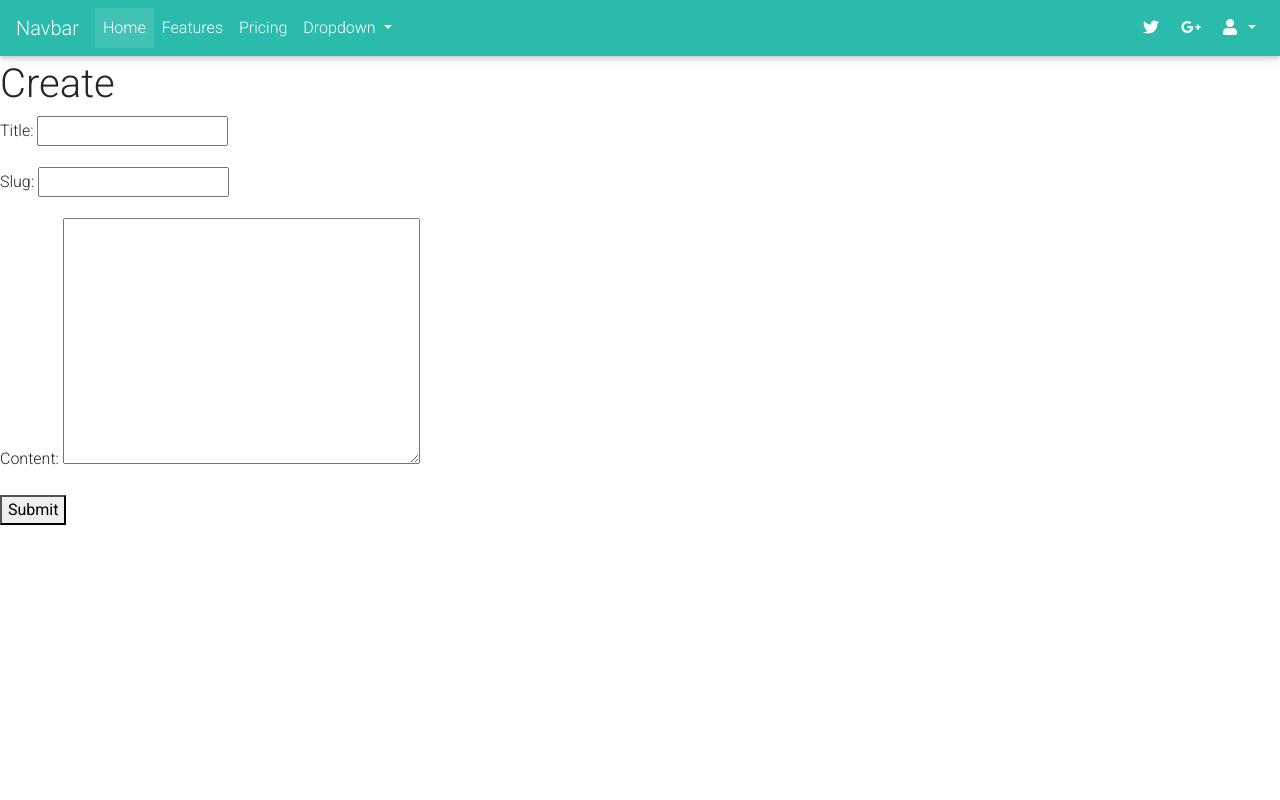
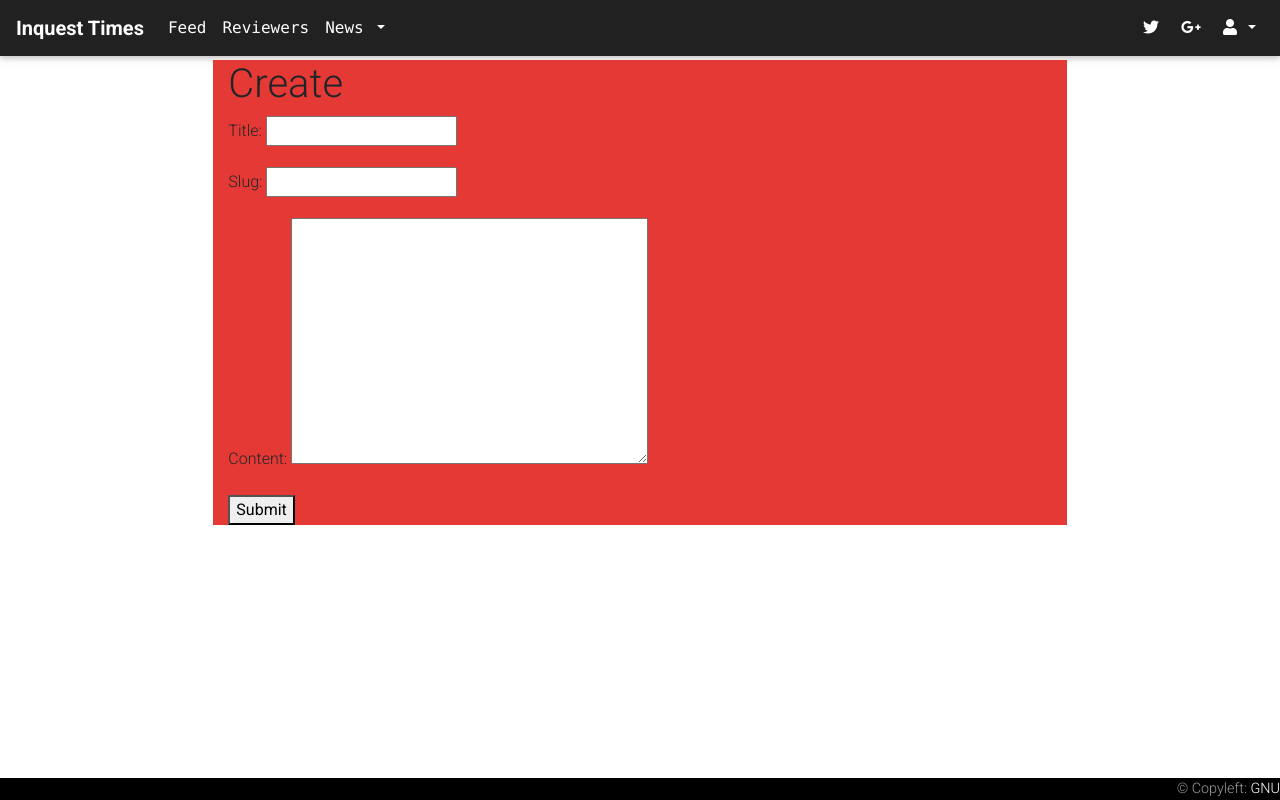
Before and after one commit to mohdomama/inquest, a Django app: page /blogs/create/ in a window 1280 px wide. Run offline with Django 3.2, Linux system fonts and the light colour scheme; some libraries are stand-ins or nearby versions.

Commit message:
feat: improve base layout

```diff
--- a/src/templates/base.html
+++ b/src/templates/base.html
@@ -22,34 +22,29 @@
 </head>
 
 <body>
-<!--Navbar -->
-<nav class="mb-1 navbar navbar-expand-lg navbar-dark default-color">
-    <a class="navbar-brand" href="#">Navbar</a>
+  <!--Navbar -->
+  <nav class="mb-1 navbar navbar-expand-lg navbar-dark elegant-color-dark">
+    <a class="navbar-brand font-weight-bold" href="/">Inquest Times</a>
     <button class="navbar-toggler" type="button" data-toggle="collapse" data-target="#navbarSupportedContent-333"
       aria-controls="navbarSupportedContent-333" aria-expanded="false" aria-label="Toggle navigation">
       <span class="navbar-toggler-icon"></span>
     </button>
     <div class="collapse navbar-collapse" id="navbarSupportedContent-333">
       <ul class="navbar-nav mr-auto">
-        <li class="nav-item active">
-          <a class="nav-link" href="#">Home
-            <span class="sr-only">(current)</span>
-          </a>
+        <li class="nav-item">
+          <a class="nav-link text-monospace" href="#">Feed</a>
         </li>
         <li class="nav-item">
-          <a class="nav-link" href="#">Features</a>
-        </li>
-        <li class="nav-item">
-          <a class="nav-link" href="#">Pricing</a>
+          <a class="nav-link text-monospace" href="#">Reviewers</a>
         </li>
         <li class="nav-item dropdown">
-          <a class="nav-link dropdown-toggle" id="navbarDropdownMenuLink-333" data-toggle="dropdown"
-            aria-haspopup="true" aria-expanded="false">Dropdown
+          <a class="nav-link dropdown-toggle text-monospace" id="navbarDropdownMenuLink-333" data-toggle="dropdown"
+            aria-haspopup="true" aria-expanded="false">News
           </a>
           <div class="dropdown-menu dropdown-default" aria-labelledby="navbarDropdownMenuLink-333">
-            <a class="dropdown-item" href="#">Action</a>
-            <a class="dropdown-item" href="#">Another action</a>
-            <a class="dropdown-item" href="#">Something else here</a>
+            <a class="dropdown-item text-monospace" href="#">Latest</a>
+            <a class="dropdown-item text-monospace" href="#">Fakes Busted</a>
+            <a class="dropdown-item text-monospace" href="#">Rating Changes</a>
           </div>
         </li>
       </ul>
@@ -69,11 +64,10 @@
             aria-haspopup="true" aria-expanded="false">
             <i class="fas fa-user"></i>
           </a>
-          <div class="dropdown-menu dropdown-menu-right dropdown-default"
-            aria-labelledby="navbarDropdownMenuLink-333">
-            <a class="dropdown-item" href="#">Action</a>
-            <a class="dropdown-item" href="#">Another action</a>
-            <a class="dropdown-item" href="#">Something else here</a>
+          <div class="dropdown-menu dropdown-menu-right dropdown-default" aria-labelledby="navbarDropdownMenuLink-333">
+            <a class="dropdown-item text-monospace" href="#">Action</a>
+            <a class="dropdown-item text-monospace" href="#">Another action</a>
+            <a class="dropdown-item text-monospace" href="#">Something else here</a>
           </div>
         </li>
       </ul>
@@ -81,10 +75,34 @@
   </nav>
   <!--/.Navbar -->
 
-  {% block body %}
-  {% endblock %}
+
+  <div class="container-fluid">
+    <div class="row">
+      <div class="col-md-2">
+          {% block leftpanel %}
+          {% endblock %}
+      </div>
+      <div class="col-md-8 red darken-1">
+          {% block body %}
+          {% endblock %}
+      </div>
+      <div class="col-md-2">
+          {% block rightpanel %}
+          {% endblock %}
+      </div>
+    </div>
+  </div>
 
 
+
+<!-- Footer -->
+<footer class="page-footer font-small black fixed-bottom">
+  <div class="footer-copyright text-right py-0">
+    © Copyleft: <a href="https://www.gnu.org/copyleft/"> GNU</a>
+  </div>
+
+</footer>
+<!-- Footer -->
 
   <!-- jQuery -->
   <script type="text/javascript" src="{% static 'js/jquery.min.js' %}"></script>
@@ -96,6 +114,8 @@
   <script type="text/javascript" src="{% static 'js/mdb.min.js' %}"></script>
   <!-- Your custom scripts (optional) -->
   <script type="text/javascript"></script>
+
+
 </body>
 
 </html>
```
